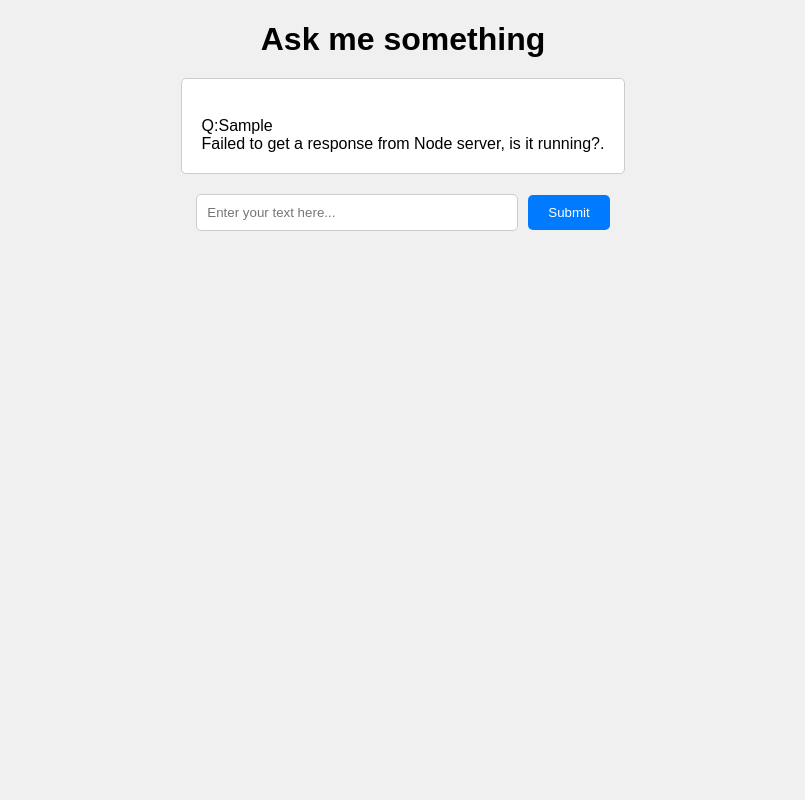
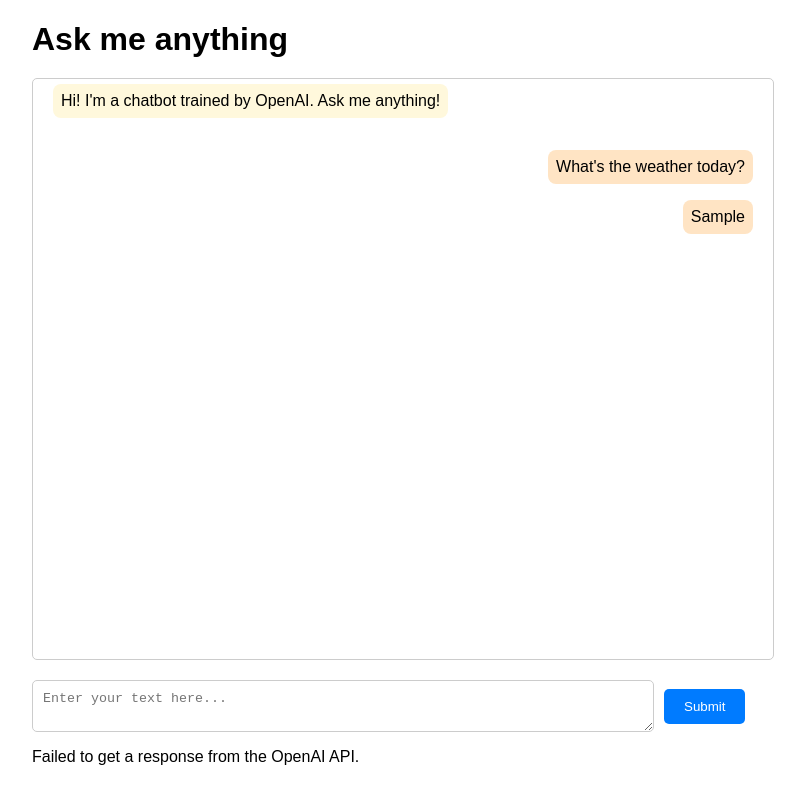
Before and after one commit to vlachvojta/openai_demo_node_js, a website: page public/index.html in a window 1280 px wide. Both pictures are taken after typing "Sample" into the empty fields and a click on the button "Submit". Shown: the whole page, without its empty margins (237-1042 px from the left). Drawn offline with Linux system fonts and the light colour scheme; no server answers.

Commit message:
Add colors and sprinkles

```diff
--- a/public/index.html
+++ b/public/index.html
@@ -3,6 +3,7 @@
 <head>
   <meta charset="UTF-8">
   <title>openai-chatbot</title>
+  <!-- <link rel="stylesheet" href="styles.css"> -->
   <style>
     body {
       font-family: Arial, sans-serif;
@@ -11,28 +12,55 @@
       display: flex;
       flex-direction: column;
       align-items: center;
-      /* justify-content: center; */
       height: 100vh;
-      background-color: #f0f0f0;
     }
     h1 {
       margin-bottom: 20px;
     }
     #responseContainer {
+      background-color: #212121;
       margin-bottom: 20px;
       padding: 20px;
+      padding-top: 0px;
       border: 1px solid #ccc;
       border-radius: 5px;
       background-color: #fff;
-      overflow-y: auto;
-      max-height: 300px;
+      overflow-y: scroll;
+      width: 90%;
+      width: 700px;
+      height: 70vh;
+    }
+    div.user {
+      display: flex;
+      justify-content: flex-end;
+    }
+    p.user {
+      font-size: 16px;
+      margin-left: 30px;
+      background-color: bisque;
+      padding: 8px;
+      border-radius: 8px;
+      margin-bottom: 0px;
+    }
+    div.assistant {
+      display: flex;
+      justify-content: flex-start;
+    }
+    p.assistant {
+      font-size: 16px;
+      margin-right: 30px;
+      background-color: cornsilk;
+      padding: 8px;
+      border-radius: 8px;
+      margin-top: 5px;
     }
     #textInput {
       padding: 10px;
       border: 1px solid #ccc;
       border-radius: 5px;
-      width: 300px;
+      width: 600px;
       margin-right: 10px;
+      resize: vertical;
     }
     #btnSubmit {
       padding: 10px 20px;
@@ -45,11 +73,23 @@
   </style>
 </head>
 <body>
-  <h1>Ask me something</h1>
-  <div id="responseContainer" style="max-width: 700px;"></div>
-  <div style="display: flex; align-items: center;">
-    <input type="text" id="textInput" placeholder="Enter your text here..." style="margin-right: 10px;">
-    <button id="btnSubmit" onclick="sendInput()">Submit</button>
+  <div>
+    <h1>Ask me anything</h1>
+    <div id="responseContainer">
+      <div class="assistant">
+        <p class="assistant">Hi! I'm a chatbot trained by OpenAI. Ask me anything!</p>
+      </div>
+      <div class="user">
+        <p class="user">What's the weather today?</p>
+      </div>
+    </div>
+    <div style="display: flex; align-items: center;">
+      <textarea id="textInput" placeholder="Enter your text here..."></textarea>
+      <button id="btnSubmit" onclick="sendInput()">Submit</button>
+    </div>
+    <div class="status">
+      <p id="status"></p>
+    </div>
   </div>
 
   <script src="send_input.js"></script>
--- a/public/send_input.js
+++ b/public/send_input.js
@@ -1,10 +1,11 @@
-console.log("Hello, send_input.js!");
+// Frontend code for sending user input to the server
+// Runs in the browser
 
 async function sendInput() {
     const userInput = document.getElementById('textInput').value;
     console.log('Trying to send input to OpenAI API:', userInput);
-    document.getElementById('responseContainer').innerText += '\nQ:';
-    document.getElementById('responseContainer').innerText += userInput;
+    add_message(userInput, 'user');
+    document.getElementById('status').innerText = '...getting response...';
     document.getElementById('textInput').value = ''; // Clear the input field
     console.log('Stringified input:', JSON.stringify({ userInput }));
 
@@ -19,19 +20,34 @@ async function sendInput() {
         })
         const data = await response.json();
         console.log('Data being saved to responseContainer:', data);
-        document.getElementById('responseContainer').innerText += '\nA:';
-        document.getElementById('responseContainer').innerText += data;
+        add_message(data, 'assistant');
+        document.getElementById('status').innerText = '';
     } catch (error) {
         console.error('Error sending input to OpenAI API:', error);
-        document.getElementById('responseContainer').innerText += '\n';
-        document.getElementById('responseContainer').innerText += 'Failed to get a response from Node server, is it running?.';
+        document.getElementById('status').innerText = 'Failed to get a response from the OpenAI API.';
     }
 }
 
+// Add a message to the chat log
+function add_message(message, role) {
+    var new_message_div = document.createElement('div');
+    new_message_div.className = role;
+
+    var new_message = document.createElement('p');
+    new_message.innerText = message;
+    new_message.className = role;
+    new_message_div.appendChild(new_message);
+
+    document.getElementById('responseContainer').appendChild(new_message_div);
+    document.getElementById('responseContainer').scrollTop = document.getElementById('responseContainer').scrollHeight;
+    console.log('Message added:', message);
+}
+
+// Enable submitting input by pressing Enter (without Shift)
 var input = document.getElementById("textInput");
 input.addEventListener("keypress", function(event) {
-  if (event.key === "Enter") {
-    event.preventDefault();
-    document.getElementById("btnSubmit").click();
-  }
+    if (event.key === "Enter" && !event.shiftKey) {
+        event.preventDefault();
+        document.getElementById("btnSubmit").click();
+     }
 });
```
Also changed, not shown: server.js (+5 -2 lines).
